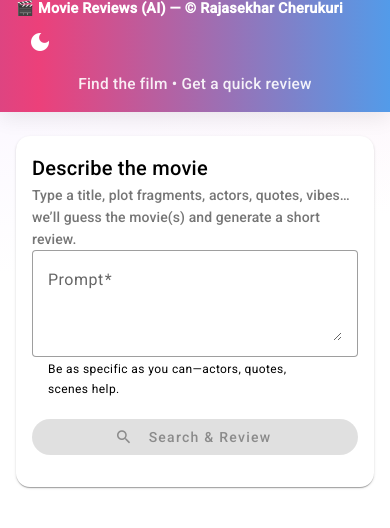
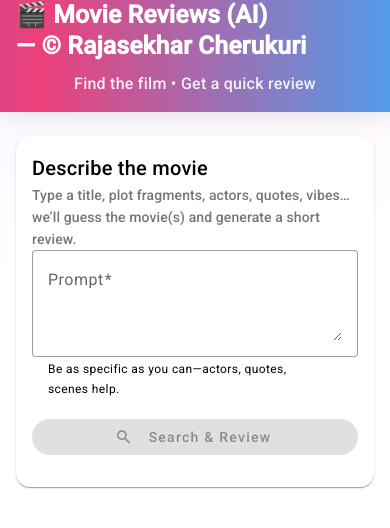
Before and after one commit to cherukuri2/movie-reviews-ui, an Angular app: page / in a window 390 px wide. Shown: the top 528 px of the page. Built offline with nearby package versions, Linux system fonts and the light colour scheme.

Commit message:
style correction for name break
style correction for name break

```diff
--- a/src/app/app.component.html
+++ b/src/app/app.component.html
@@ -1,15 +1,26 @@
 <mat-toolbar color="primary" class="elev app-toolbar">
   <mat-toolbar-row>
-    <span class="title">🎬 Movie Reviews (AI) — © Rajasekhar Cherukuri</span>
+    <span class="title">
+      🎬 Movie Reviews (AI)
+      <span class="mobile-break"><br></span>
+      — © Rajasekhar Cherukuri
+    </span>
+
     <span class="spacer"></span>
-    <button mat-icon-button aria-label="Toggle theme" (click)="toggleTheme()">
+    <button
+      mat-icon-button
+      aria-label="Toggle theme"
+      class="theme-toggle"
+      (click)="toggleTheme()">
       <mat-icon>dark_mode</mat-icon>
     </button>
   </mat-toolbar-row>
+
   <mat-toolbar-row class="subrow">
     <span class="subtitle">Find the film • Get a quick review</span>
   </mat-toolbar-row>
 </mat-toolbar>
+
 
 
 
--- a/src/app/app.component.scss
+++ b/src/app/app.component.scss
@@ -92,7 +92,7 @@
 
 /* Ensure toolbar rows handle wrapping on small screens */
 .app-toolbar .mat-toolbar-row {
-  flex-wrap: wrap;                     /* let content wrap to next line */
+  flex-wrap: wrap;
   align-items: center;
 }
 
@@ -118,54 +118,49 @@
   margin-top: 8px;
 }
 
-/* Let the title wrap AND be bigger */
+/* Let rows wrap and keep alignment */
 .app-toolbar .mat-toolbar-row {
   flex-wrap: wrap;
   align-items: center;
-  min-height: 56px; /* keeps good touch target height */
 }
 
+/* Title: allow wrapping and scale responsively */
 .app-toolbar .title {
-  /* responsive, wraps nicely, breaks long words if needed */
-  font-weight: 700;
-  line-height: 1.25;
   white-space: normal !important;
   overflow-wrap: anywhere;
   flex: 1 1 auto;
-  margin-right: .5rem;
-
-  /* Bigger title size: min 1.2rem, scales up with viewport, caps at 1.6rem */
-  font-size: clamp(1.2rem, 2.5vw + 0.6rem, 1.6rem);
+  line-height: 1.25;
+  font-weight: 800;                 /* heavier for better legibility */
+  font-size: clamp(1.25rem, 2.2vw + 0.7rem, 1.7rem);
 }
 
-/* Keep subtitle readable but secondary */
+/* Subtitle stays secondary but readable */
 .app-toolbar .subrow .subtitle {
   white-space: normal;
   text-align: center;
   width: 100%;
   opacity: .9;
-  /* min 0.95rem, scales a bit, caps at 1.1rem */
-  font-size: clamp(.95rem, 1.5vw + .6rem, 1.1rem);
+  font-size: clamp(1rem, 1.2vw + .7rem, 1.1rem);
 }
 
-/* Prevent the icon from stealing space */
-.app-toolbar button[mat-icon-button] {
-  flex-shrink: 0;
+/* Prevent icon from shrinking text area on large screens */
+.app-toolbar .theme-toggle { flex-shrink: 0; }
+
+/* ----- Mobile overrides ----- */
+@media (max-width: 600px) {
+  /* Make the title clearly larger on phones */
+  .app-toolbar .title {
+    font-size: 1.55rem !important;  /* force a larger size on small screens */
+    letter-spacing: .1px;
+  }
+
+  /* Hide the moon icon on mobile */
+  .app-toolbar .theme-toggle {
+    display: none !important;
+  }
 }
 
-/* Optional: give the toolbar rows a little breathing room on very small phones */
-@media (max-width: 360px) {
-  .app-toolbar .mat-toolbar-row { gap: .25rem; }
+.mobile-break { display: none; }
+@media (max-width: 600px) {
+  .mobile-break { display: inline; }
 }
-
-
-
-/* Mobile responsiveness */
-@media (max-width: 600px) {
-  .app-toolbar .title {
-    font-size: 0.9rem;
-  }
-  .app-toolbar .subtitle {
-    font-size: 0.85rem;
-  }
-}
```
